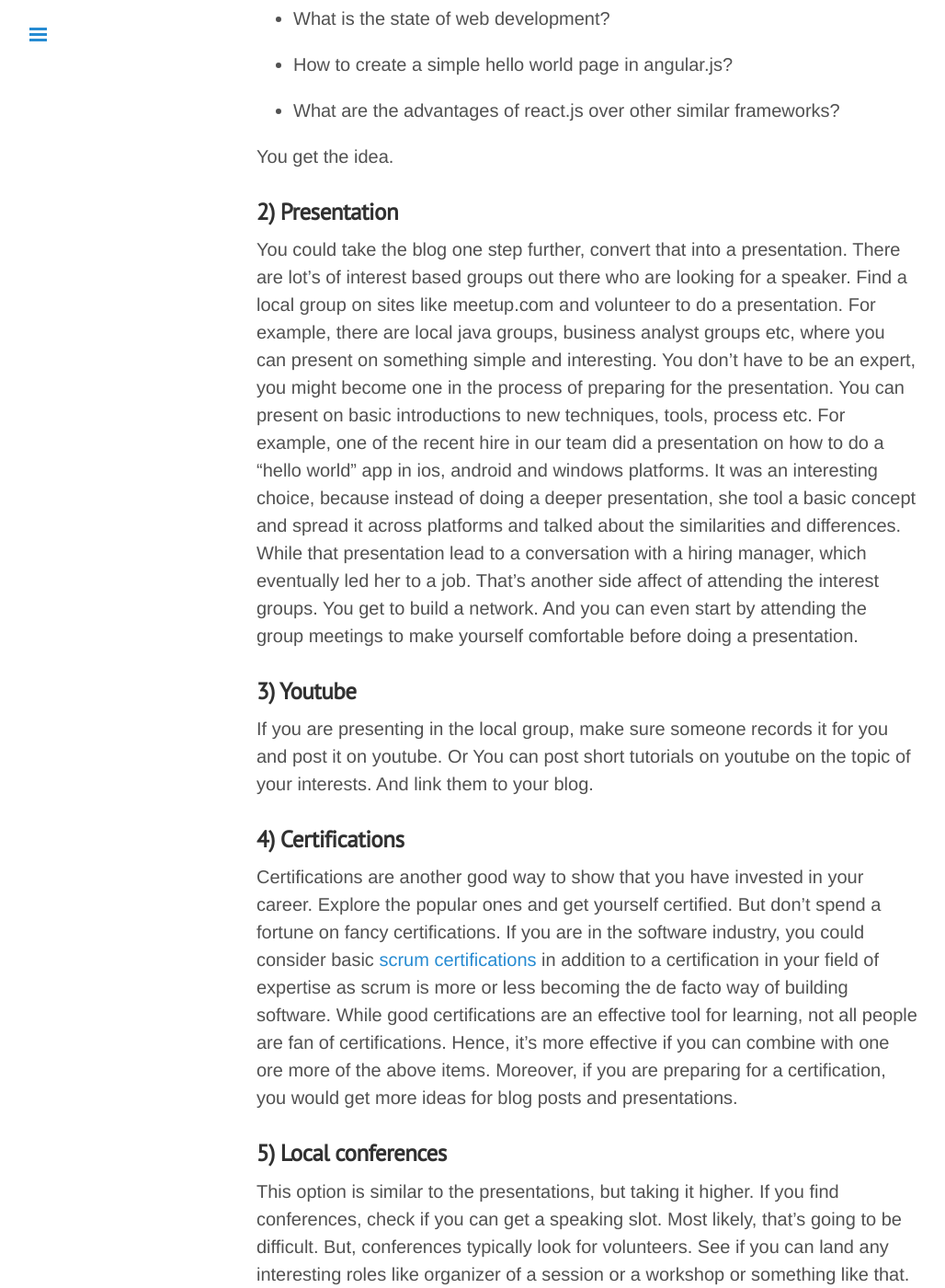
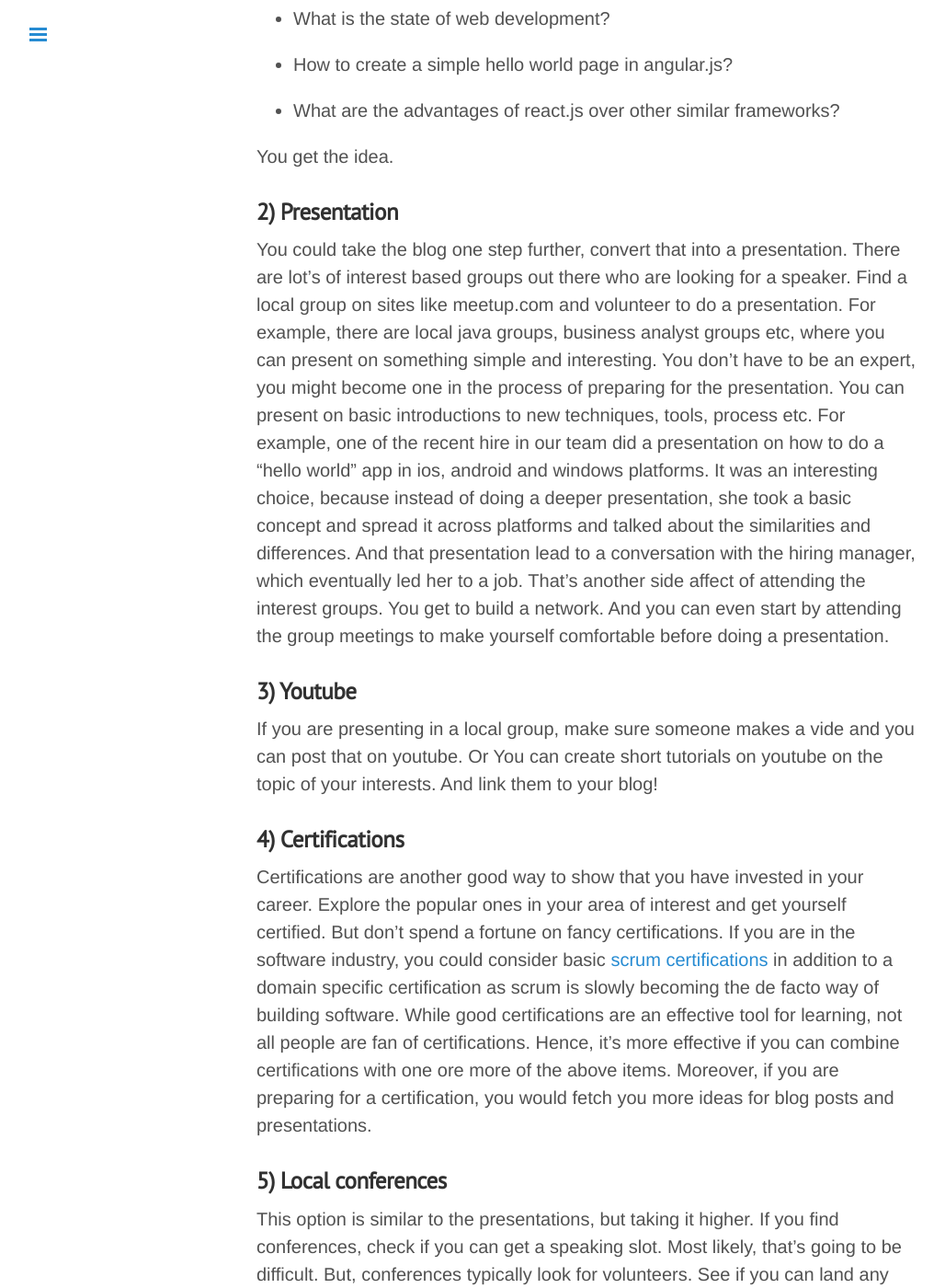
Before and after one commit to gitforwork2/gitforwork.github.io, a Jekyll site: the page built from _posts/2016-11-29-5-ways-to-answer-career-gaps-questions-for-H4-EAD-applicants.md, in a window 1280 px wide and 1400 px high, scrolled down 1632 px. Shown: the whole window at 92% size, without its empty margins (1-1029 px from the left). Built offline with Jekyll 4.4.1, drawn with Linux system fonts in a browser that asks for light colours; comment, search, counter and statistics services are not loaded; some of the changed text lies outside the part shown.

Commit message:
Update 2016-11-29-5-ways-to-answer-career-gaps-questions-for-H4-EAD-applicants.md

```diff
--- a/_posts/2016-11-29-5-ways-to-answer-career-gaps-questions-for-H4-EAD-applicants.md
+++ b/_posts/2016-11-29-5-ways-to-answer-career-gaps-questions-for-H4-EAD-applicants.md
@@ -43,19 +43,18 @@ You get the idea.
 You could take the blog one step further, convert that into a presentation. There are lot's of interest based groups out there who are looking for a speaker.
 	Find a local group on sites like meetup.com and volunteer to do a presentation. For example, there are local java groups, business analyst groups etc, where you can
 	present on something simple and interesting. You don't have to be an expert, you might become one in the process of preparing for the presentation. You can present on basic introductions to new techniques, tools, process etc.
-	For example, one of the recent hire in our team did a presentation on how to do a "hello world" app in ios, android and windows platforms. It was an interesting choice, because instead of doing a deeper presentation, she tool a basic concept and spread it across platforms and talked about the similarities and differences.
-	While that presentation lead to a conversation with a hiring manager, which eventually led her to a job.
+	For example, one of the recent hire in our team did a presentation on how to do a "hello world" app in ios, android and windows platforms. It was an interesting choice, because instead of doing a deeper presentation, she took a basic concept and spread it across platforms and talked about the similarities and differences.
+	And that presentation lead to a conversation with the hiring manager, which eventually led her to a job.
 	That's another side affect of attending the interest groups. You get to build a network. And you can even start by attending the group meetings to make yourself comfortable before doing a presentation.
 
 ### 3) Youtube
-If you are presenting in the local group, make sure someone records it for you and post it on youtube. Or You can post short tutorials on youtube on the topic of your interests.
-And link them to your blog.
+If you are presenting in a local group, make sure someone makes a vide and you can post that on youtube. Or You can create short tutorials on youtube on the topic of your interests. And link them to your blog!
 
 ### 4) Certifications
-Certifications are another good way to show that you have invested in your career. Explore the popular ones and get yourself certified. But don't spend a fortune on fancy certifications.
-If you are in the software industry, you could consider basic [scrum certifications](www.scrum.org) in addition to a certification in your field of expertise as scrum is more or less becoming the de facto way of building software. While good certifications are an effective tool for learning, not all people are fan of certifications. Hence, it's more effective if you can combine with one ore more of the above items. Moreover, if you are preparing for a certification, you would get more ideas for blog posts and presentations.
+Certifications are another good way to show that you have invested in your career. Explore the popular ones in your area of interest and get yourself certified. But don't spend a fortune on fancy certifications.
+If you are in the software industry, you could consider basic [scrum certifications](www.scrum.org) in addition to a domain specific certification as scrum is slowly becoming the de facto way of building software. While good certifications are an effective tool for learning, not all people are fan of certifications. Hence, it's more effective if you can combine certifications with one ore more of the above items. Moreover, if you are preparing for a certification, you would fetch you more ideas for blog posts and presentations.
 
 ### 5) Local conferences
 This option is similar to the presentations, but taking it higher. If you find conferences, check if you can get a speaking slot. Most likely, that's going to be difficult. But, conferences typically look for volunteers. See if you can land any interesting roles like organizer of a session or a workshop or something like that. Atleast, just by volunteering you can build your network and also add talking points to your resume.
 
-The options presented here are some examples of building your personal brand irrespective of your career gap. So, you can certainly take advantage of these techniques to build a successful career!
+The options presented here are some examples of building your personal brand irrespective of your career gaps. So, you can certainly take advantage of these techniques to overcome any doubts you or the recuiter has in your ability to perform the job. Good luck and happy hunting!
```
